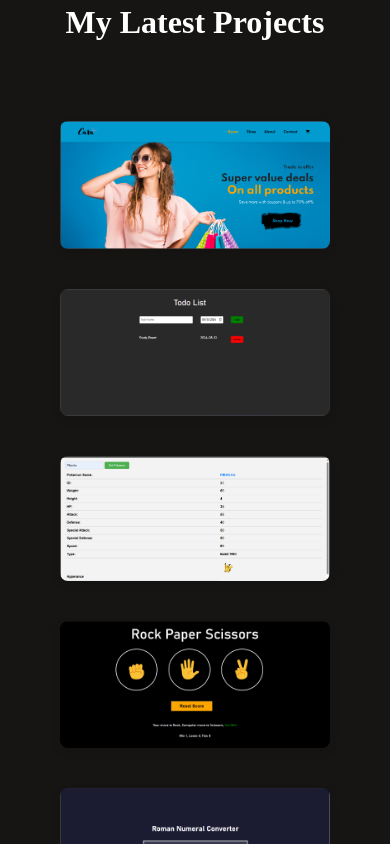
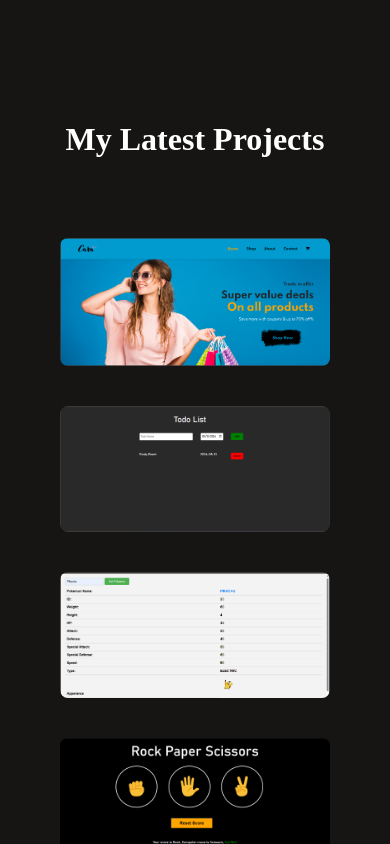
Before and after one commit to thinun/React-Portfolio, a React (Vite) app: page / in a window 390 px wide. Shown: the part 2040-2884 px from the top of the page. Built offline with nearby package versions, Linux system fonts and the light colour scheme.

Commit message:
projects buttons

```diff
--- a/src/Components/MyProjects/MyProjects.css
+++ b/src/Components/MyProjects/MyProjects.css
@@ -21,40 +21,54 @@
     margin-right: 40px;
 }
 
+.project-item {
+    position: relative;
+    width: 100%;
+    max-width: 419px;
+    max-height: 280px;
+    overflow: hidden;
+    display: flex;
+    flex-direction: column;
+    align-items: center;
+}
 
 .project-item img {
     box-sizing: border-box;
     width: 100%;
     height: auto;
-    max-width: 419px;
-    max-height: 280px;
     display: block;
     border-radius: 8px;
     box-shadow: 0 4px 8px rgba(0, 0, 0, 0.1);
-    transition: 0.3s ease-in-out;
+    transition: transform 0.3s ease-in-out, box-shadow 0.3s ease-in-out, border 0.3s ease-in-out, filter 0.3s ease-in-out;
     cursor: pointer;
 }
 
-.project-item {
-    display: flex;
-    flex-direction: column;
-    align-items: center;
-}
-
-
-.project-item img:hover {
+.project-item:hover img,
+.project-item.hover img {
     transform: scale(1.1);
     box-shadow: 4px 4px 4px rgba(0, 255, 0, 0.5);
     border: #2ecc71 solid 4px;
+    filter: blur(5px);
 }
 
 .button-container {
-    display: flex;
-    gap: 20px;
+    position: absolute;
+    top: 50%;
+    left: 50%;
+    transform: translate(-50%, -50%);
+    text-align: center;
+    opacity: 0;
+    transition: opacity 0.3s;
+    pointer-events: none;
+}
+
+.project-item:hover .button-container,
+.project-item.hover .button-container {
+    opacity: 1;
+    pointer-events: auto;
 }
 
 .project-button {
-    position: relative;
     background-color: #2ecc71;
     border: none;
     padding: 10px 20px;
@@ -71,22 +85,16 @@
 .project-button:hover {
     background-color: #27ae60;
     box-shadow: 1px 1px 8px rgba(0, 255, 0, 0.5);
-
-
 }
 
-
+.project-item h4 {
+    color: white;
+    margin-top: 10px;
+}
 
 /* Responsive Design */
 @media (max-width: 1024px) {
-
     .my-projects {
-        display: flex;
-        flex-direction: column;
-        align-items: center;
-        justify-content: center;
-        gap: 80px;
-        margin: 20px 20px;
         height: 140vh;
     }
 
@@ -102,11 +110,6 @@
 
     .my-projects {
         margin-top: 250px;
+        height: auto;
     }
 }
-
-@media (max-width: 1024px) {
-    .my-projects {
-        height: 100vh;
-    }
-}
--- a/src/Components/MyProjects/MyProjects.jsx
+++ b/src/Components/MyProjects/MyProjects.jsx
@@ -1,28 +1,32 @@
-import React,{useState} from 'react';
+import React, { useState } from 'react';
 import './MyProjects.css';
 import myProjects from '../../assets/mywork_data.js';
 
+const MyProjects = () => {
+    const [hoveredProject, setHoveredProject] = useState(null);
 
-
-
-const MyProjects = () => {
-    const [hoverdProject, setHoveredProject] = useState(null);
     return (
-        <div className="my-projects" id={"my-projects"}>
+        <div className="my-projects" id="my-projects">
             <div className="projects-titles">
                 <h1>My Latest Projects</h1>
             </div>
             <div className="projects-container">
                 {myProjects.map((item, index) => (
-                    <div key={index} className="project-item" onMouseEnter={() => setHoveredProject(index)}
-                         onMouseLeave={() => setHoveredProject(null)}>
-                        <a href={item.w_url}><img src={item.w_img} alt={`Project ${index + 1}`}/></a>
-                        {hoverdProject === index && (
-                            <div className={"button-container"}>
-                                <button className={"project-button"}><a href={item.g_hub}>GIT HUB</a></button>
-                            </div>
-                        )}
-
+                    <div
+                        key={index}
+                        className={`project-item ${hoveredProject === index ? 'hover' : ''}`}
+                        onMouseEnter={() => setHoveredProject(index)}
+                        onMouseLeave={() => setHoveredProject(null)}
+                    >
+                        <a href={item.w_url} target="_blank" rel="noopener noreferrer">
+                            <img src={item.w_img} alt={`Project ${index + 1}`} />
+                        </a>
+                        <div className="button-container">
+                            <button className="project-button">
+                                <a href={item.g_hub} target="_blank" rel="noopener noreferrer">GIT HUB</a>
+                            </button>
+                            <h4>{item.w_name}</h4>
+                        </div>
                     </div>
                 ))}
             </div>
--- a/src/assets/mywork_data.js
+++ b/src/assets/mywork_data.js
@@ -8,7 +8,7 @@ import project6_img from '../assets/Tp number validater.png'
 const mywork_data = [
     {
         w_no:1,
-        w_name:"Web design",
+        w_name:"E-Commerce Website",
         w_img:project1_img,
         w_url:"https://thinun.github.io/Ecommercec-website/",
         g_hub:"https://github.com/thinun/Ecommercec-website"
@@ -16,34 +16,34 @@ const mywork_data = [
     },
     {
         w_no:2,
-        w_name:"Web design",
+        w_name:"Todo List",
         w_img:project2_img,
         w_url:"https://thinun.github.io/ToDo-List/",
         g_hub:"https://github.com/thinun/ToDo-List"
     },
     {
         w_no:3,
-        w_name:"Web design",
+        w_name:"Pokemon Search app",
         w_img:project3_img,
         w_url:"https://thinun.github.io/Pokemon-Search-App/",
         g_hub: "https://github.com/thinun/Pokemon-Search-App"
     },
     {
         w_no:4,
-        w_name:"Web design",
+        w_name:"Rock Paper Scissors",
         w_img:project4_img,
         w_url:"https://thinun.github.io/Rock-Paper-Scissors/"
     },
     {
         w_no:5,
-        w_name:"Web design",
+        w_name:"Roman Numerical Converter",
         w_img:project5_img,
         w_url:"https://thinun.github.io/Roman-Numeral-Converter/",
         g_hub:"https://github.com/thinun/Rock-Paper-Scissors"
     },
     {
         w_no:6,
-        w_name:"Web design",
+        w_name:"Telephone Number Validator",
         w_img:project6_img,
         w_url:"https://thinun.github.io/Telephone-Number-Validator/",
         g_hub:"https://github.com/thinun/Telephone-Number-Validator"
```
